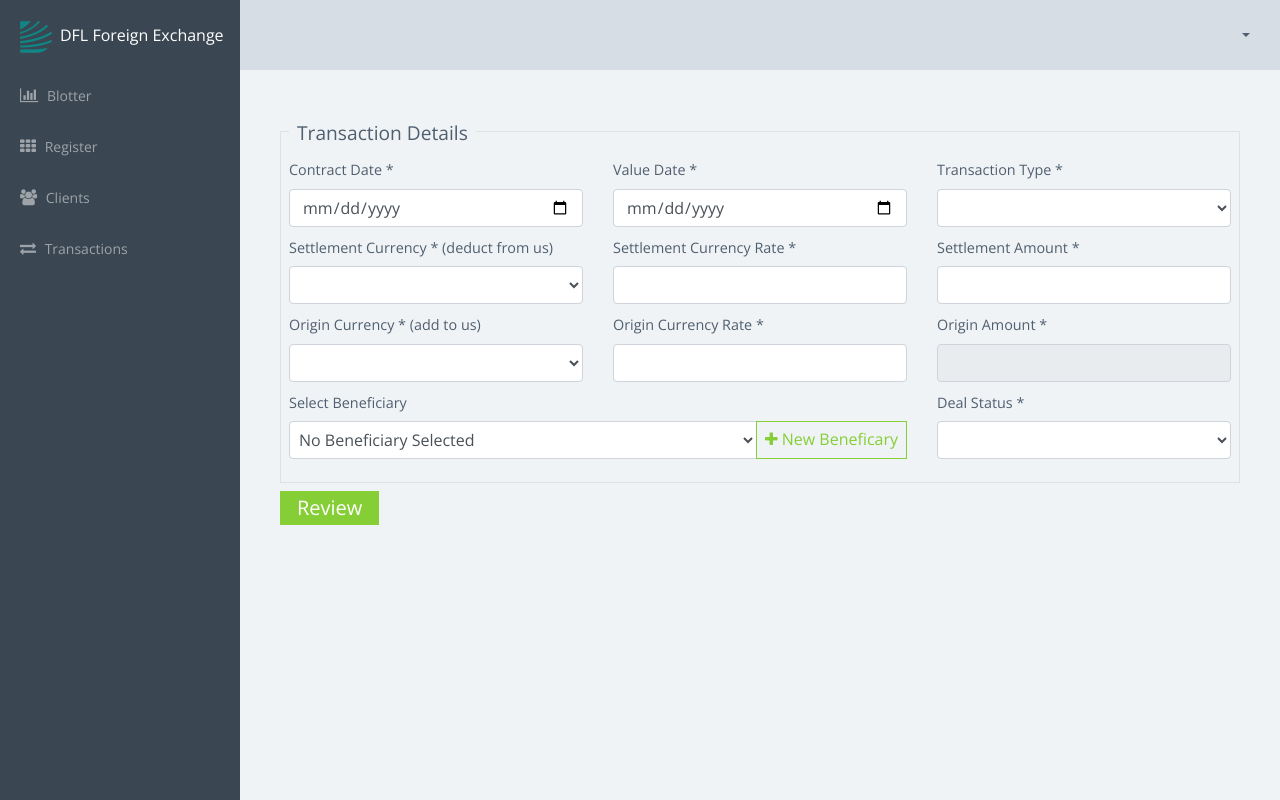
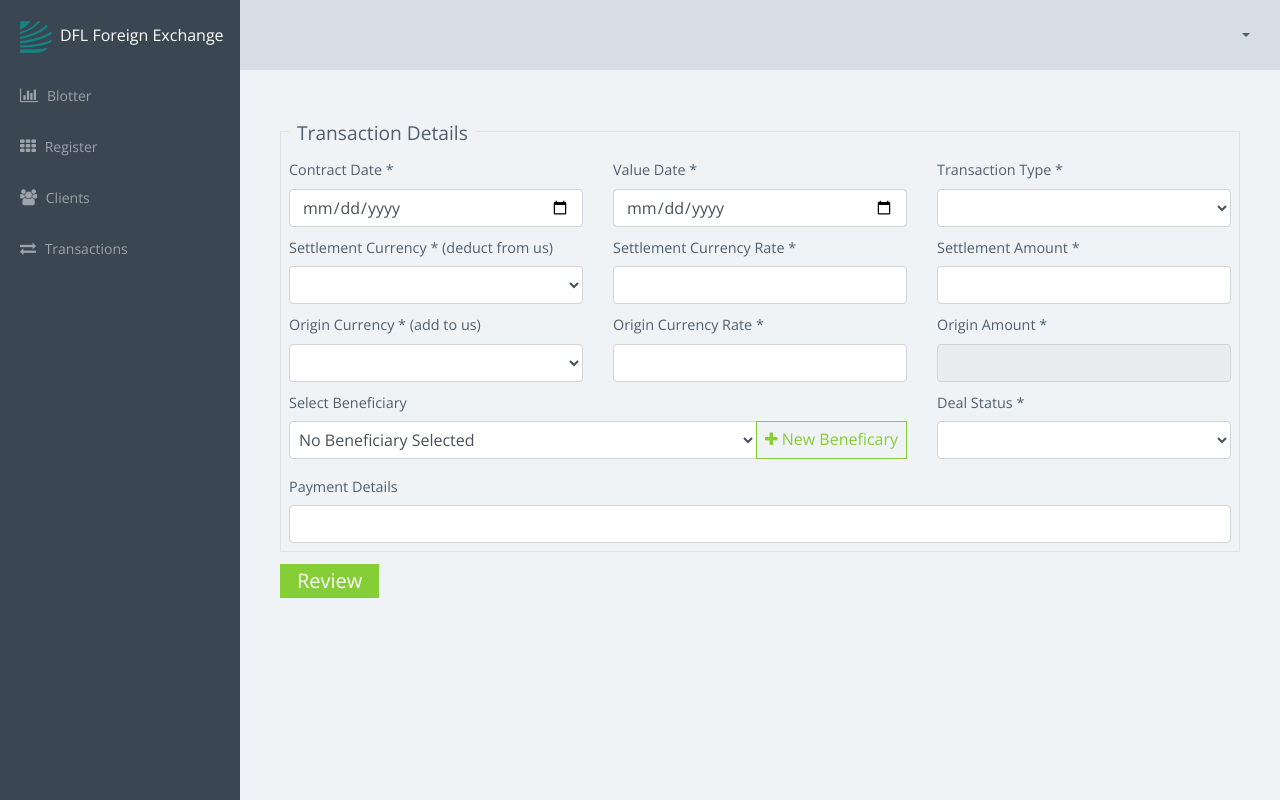
Before and after one commit to Unkerpaulie/dfl_one, a Django app: template transactions/templates/transactions/transactions_form.html in a window 1280 px wide. Run offline with Django 5.2, Linux system fonts and the light colour scheme; the template is opened without the code that fills it, so the values that code supplies are empty; some libraries are stand-ins or nearby versions.

Commit message:
updated transaction model and payment details on form

```diff
--- a/core/views.py
+++ b/core/views.py
@@ -44,7 +44,7 @@ def register(req, currency_code):
     today_date = date.today()
     transactions = Transaction.objects.filter(
         Q(contract_date=today_date), (Q(settlement_currency=currency) | Q(origin_currency=currency)))
-    context = {"page_title": f"{currency_code.upper()} Register - {today_date.strftime("%d %b, %Y")}"}
+    context = {"page_title": f"{currency_code.upper()} Register - {today_date.strftime('%d %b, %Y')}"}
     context["section"] = "register"
     context["transactions"] = transactions
     return render(req, "core/register_table.html", context)
@@ -54,7 +54,7 @@ def register(req, currency_code):
 def register_all(req):
     today_date = date.today()
     transactions = Transaction.objects.filter(contract_date=today_date)
-    context = {"page_title": f"All Register - {today_date.strftime("%d %b, %Y")}"}
+    context = {"page_title": f"All Register - {today_date.strftime('%d %b, %Y')}"}
     context["section"] = "register"
     context["transactions"] = transactions
     return render(req, "core/register_table.html", context)
--- a/transactions/models.py
+++ b/transactions/models.py
@@ -20,10 +20,11 @@ class Transaction(models.Model):
     # exchange_rate = models.DecimalField(max_digits=16, decimal_places=10)
     # exchange_rate = settlement_currency_rate / origin_currency_rate
     deal_status = models.ForeignKey(DealStatus, on_delete=models.CASCADE)
-    trader = models.ForeignKey(User, on_delete=models.CASCADE)
     beneficiary = models.ForeignKey(BeneficiaryBank, on_delete=models.CASCADE, null=True, blank=True)
     payment_details = models.CharField(max_length=255, null=True, blank=True)
+    trader = models.ForeignKey(User, related_name="trader", on_delete=models.CASCADE)
     created_at = models.DateTimeField(auto_now_add=True)
+    last_updated_by = models.ForeignKey(User, related_name="updater", on_delete=models.CASCADE)
     updated_at = models.DateTimeField(auto_now=True)
 
     def __str__(self):
--- a/transactions/templates/transactions/transactions_form.html
+++ b/transactions/templates/transactions/transactions_form.html
@@ -96,20 +96,7 @@
                                             <input type="text" value="{{ formdata.origin_amount }}" class="form-control" name="origin_amount" id="origin_amount" readonly required />
                                         </div>
                                     </div>
-                                    {% comment %}
-                                    <div class="row mb-2">
-                                        <div class="col">
-                                            <label for="exchange_rate">Exchange Rate * </label>
-                                            <div class="input-group">
-                                                <input type="text" value="{{ formdata.exchange_rate }}" class="form-control" name="exchange_rate" id="exchange_rate" onkeyup="calcSettlemetAmount();" onchange="calcSettlemetAmount();" required />
-                                                <div class="input-group-append">
-                                                    <button class="btn btn-primary-outline p-2" type="button" onclick="invertRate('exchange_rate')">Invert</button>
-                                                </div>
-                                            </div>
-                                        </div>
-                                    </div>
-                                    {% endcomment %}
-                                    <div class="row mb-2">
+                                    <div class="row">
                                         <div class="col-8 g-1">
                                             <label for="beneficiary">Select Beneficiary </label>
                                             <div class="input-group">
@@ -133,16 +120,23 @@
                                             </select>
                                         </div>
                                     </div>
+                                    <div class="row mb-2">
+                                        <div class="col">
+                                            <label for="payment_details">Payment Details </label>
+                                                <input type="text" value="{{ formdata.payment_details }}" class="form-control" name="payment_details" id="payment_details" />
+                                            </div>
+                                        </div>
+                                    </div>
                                 </fieldset>
-                                <button type="button" class="btn btn-lg btn-primary py-1 px-3" data-toggle="modal" data-target="#exampleModal" onclick="dealReview();">Review</button>
+                                <button type="button" class="btn btn-lg btn-primary py-1 px-3 mt-1" data-toggle="modal" data-target="#reviewModal" onclick="dealReview();">Review</button>
 
 
                                 <!-- Confirmation Modal -->
-                                <div class="modal fade" id="exampleModal" tabindex="-1" aria-labelledby="exampleModalLabel" aria-hidden="true">
+                                <div class="modal fade" id="reviewModal" tabindex="-1" aria-labelledby="reviewModalLabel" aria-hidden="true">
                                     <div class="modal-dialog modal-lg">
                                     <div class="modal-content justify-content-center">
                                         <div class="modal-header">
-                                        <h5 class="modal-title" id="exampleModalLabel">Review and confirm transaction details</h5>
+                                        <h5 class="modal-title" id="reviewModalLabel">Review and confirm transaction details</h5>
                                         <button type="button" class="close" data-dismiss="modal" aria-label="Close">
                                             <span aria-hidden="true">&times;</span>
                                         </button>
```
Also changed, not shown: transactions/views.py (+11 -4 lines), transactions/migrations/0004_transaction_last_updated_by_alter_transaction_trader.py (added).
